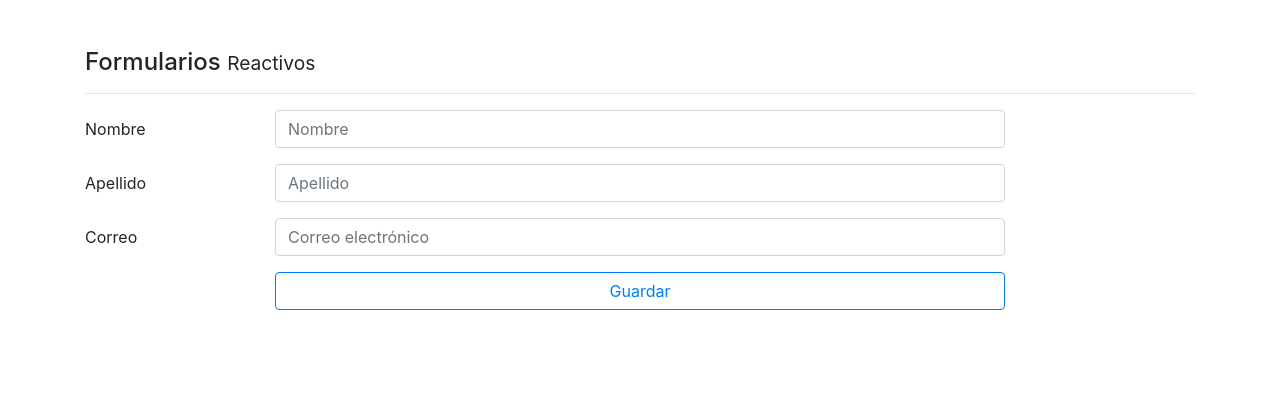
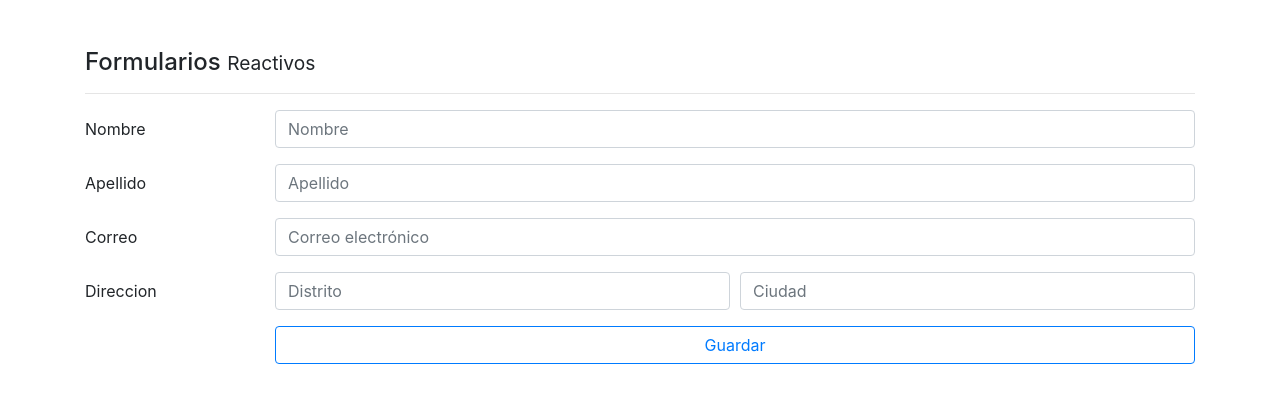
Before and after one commit to QuispeRosasGabriel/html-reactive-forms, an Angular app: page /reactivo in a window 1280 px wide. Shown: the top 402 px of the page. Built offline with nearby package versions, Linux system fonts and the light colour scheme.

Commit message:
objetos anidados

```diff
--- a/src/app/pages/reactive/reactive.component.html
+++ b/src/app/pages/reactive/reactive.component.html
@@ -4,44 +4,78 @@
   <div>
     <div class="form-group row">
       <label class="col-2 col-form-label">Nombre</label>
-      <div class="col-8">
+      <div class="col">
         <input
           class="form-control"
           formControlName="nombre"
           type="text"
           placeholder="Nombre"
+          [class.is-invalid]="nombreNoValido"
         />
+        <small *ngIf="nombreNoValido" class="text-danger"
+          >Ingrese al menos 5 letras</small
+        >
       </div>
     </div>
 
     <div class="form-group row">
       <label class="col-2 col-form-label">Apellido</label>
-      <div class="col-8">
+      <div class="col">
         <input
           class="form-control"
           formControlName="apellido"
           type="text"
+          [class.is-invalid]="apellidoNoValido"
           placeholder="Apellido"
+        />
+        <small *ngIf="apellidoNoValido" class="text-danger"
+          >Campo obligatorio</small
+        >
+      </div>
+    </div>
+  </div>
+
+  <div class="form-group row">
+    <label class="col-2 col-form-label">Correo</label>
+    <div class="col">
+      <input
+        class="form-control"
+        type="email"
+        [class.is-invalid]="correoNoValido"
+        formControlName="correo"
+        placeholder="Correo electrónico"
+      />
+      <small *ngIf="correoNoValido" class="text-danger"
+        >Campo obligatorio</small
+      >
+    </div>
+  </div>
+
+  <div class="form-group row" formGroupName="direccion">
+    <label class="col-2 col-form-label">Direccion</label>
+    <div class="form-row col">
+      <div class="col">
+        <input
+          type="text"
+          class="form-control"
+          formControlName="distrito"
+          placeholder="Distrito"
+        />
+      </div>
+      <div class="col">
+        <input
+          type="text"
+          formControlName="ciudad"
+          class="form-control"
+          placeholder="Ciudad"
         />
       </div>
     </div>
   </div>
 
   <div class="form-group row">
-    <label class="col-2 col-form-label">Correo</label>
-    <div class="col-8">
-      <input
-        class="form-control"
-        type="email"
-        formControlName="correo"
-        placeholder="Correo electrónico"
-      />
-    </div>
-  </div>
-
-  <div class="form-group row">
     <label class="col-2 col-form-label">&nbsp;</label>
-    <div class="input-group col-md-8">
+    <div class="input-group col">
       <button type="submit" class="btn btn-outline-primary btn-block">
         Guardar
       </button>
--- a/src/app/pages/reactive/reactive.component.ts
+++ b/src/app/pages/reactive/reactive.component.ts
@@ -15,6 +15,19 @@ export class ReactiveComponent implements OnInit {
 
   ngOnInit(): void {}
 
+  public get nombreNoValido() {
+    return this.forma.get('nombre').invalid && this.forma.get('nombre').touched;
+  }
+
+  public get apellidoNoValido() {
+    return (
+      this.forma.get('apellido').invalid && this.forma.get('apellido').touched
+    );
+  }
+
+  public get correoNoValido() {
+    return this.forma.get('correo').invalid && this.forma.get('correo').touched;
+  }
   crearFormulario() {
     this.forma = this.formBuilder.group({
       nombre: ['', [Validators.required, Validators.minLength(5)]],
@@ -23,10 +36,18 @@ export class ReactiveComponent implements OnInit {
         '',
         Validators.pattern('[a-z0-9._%+-]+@[a-z0-9.-]+.[a-z]{2-3}$'),
       ],
+      direccion: this.formBuilder.group({
+        distrito: ['', Validators.required],
+        ciudad: ['', Validators.required],
+      }),
     });
   }
 
   guardar() {
-    console.log(this.forma);
+    if (this.forma.invalid) {
+      return Object.values(this.forma.controls).forEach((control) => {
+        control.markAsTouched();
+      });
+    }
   }
 }
```
